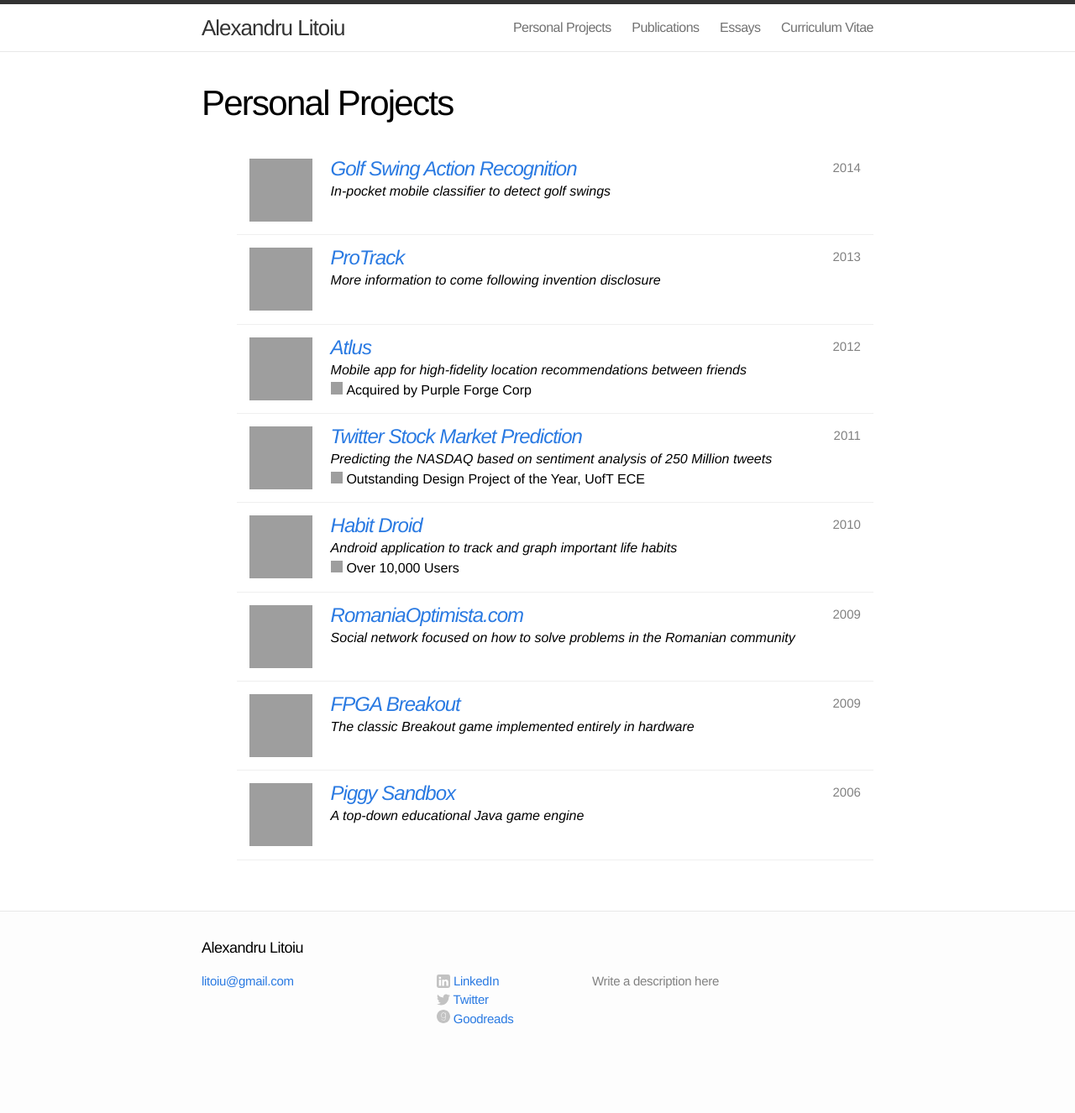
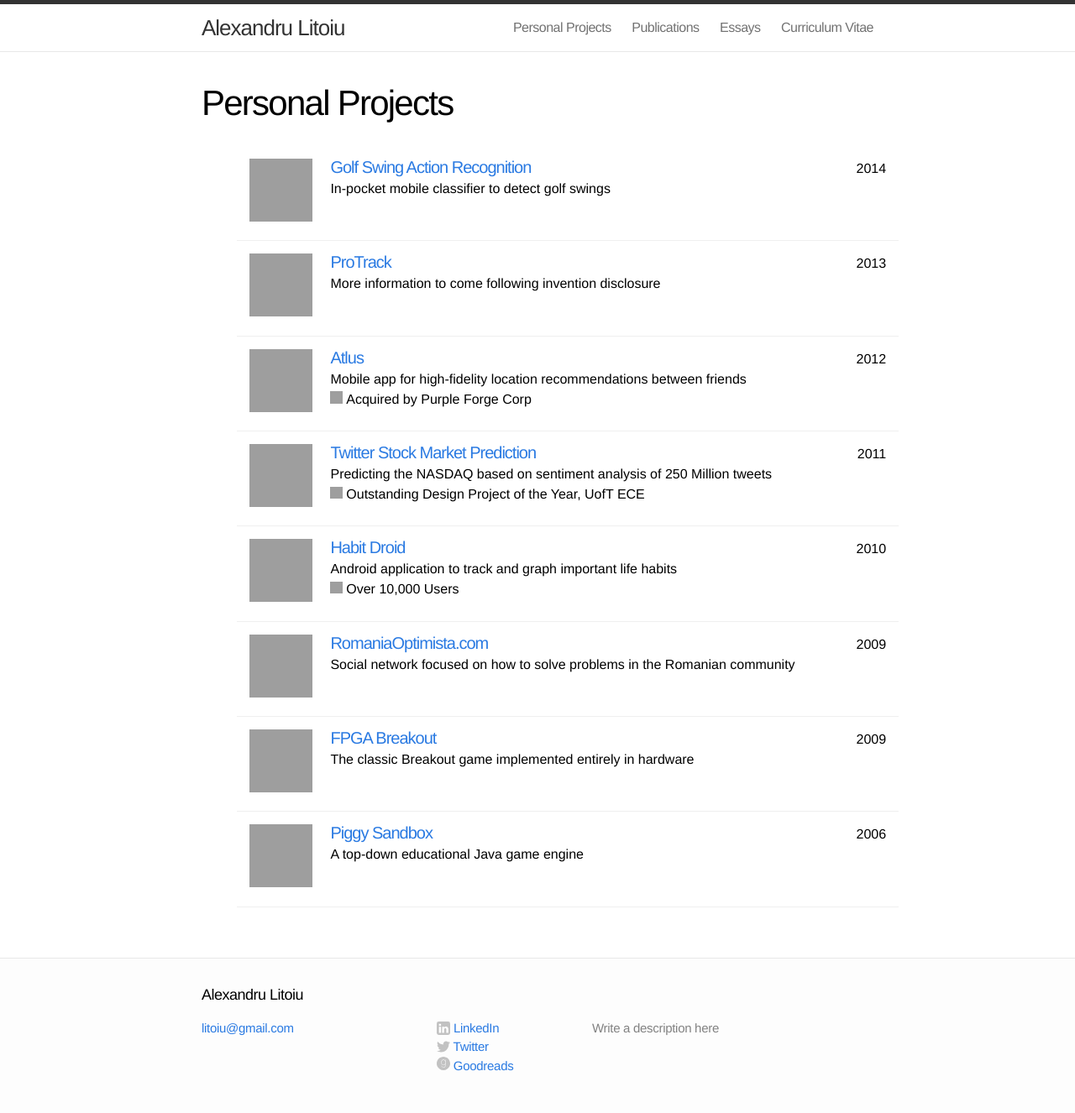
Before and after one commit to alitoiu/alitoiu.github.io, a Jekyll site: the page built from personal_projects.md, in a window 1280 px wide. Shown: the whole page at 84% size. Built offline with Jekyll 4.4.1, drawn with Linux system fonts in a browser that asks for light colours; before the commit the page ends 1270 px from its top, so only the background shows below that; grey boxes are pictures that could not be loaded.

Commit message:
Seem to have made Personal Projects, the projects pages, and Essays be reactive without any glitches

```diff
--- a/_posts/2012-01-01-Well-defined-vs-Ill-defined.markdown
+++ b/_posts/2012-01-01-Well-defined-vs-Ill-defined.markdown
@@ -13,7 +13,7 @@
 
 There exists another class of problems: those, which are ill defined. Ill-defined means that rules may or may not exist, and nobody tells you whether they do, or what they are. You have to figure all that out for yourself. I am encountering more of these types of problems in adult life than when I was younger. What courses should I sign up for? What company should I work for, if any? Nobody can answer these questions for me.
 
-A notable example of this class of problems is entrepreneurship. An entrepreneur can enter any market she wishes with any product she can develop. Her competitors may respond in an infinite number of ways, and she can only guess how her customers will react. If the entrepreneur doesnâ€™t understand her market, she may build a solution to a problem that her market doesnâ€™t have. So, for every unit of effort that the entrepreneur puts into moving the company forward, she must also dedicate a unit of time into understanding the rules of the market, and deciding which way forward is. This extra work is a sort of overhead, which is intrinsic in ill-defined problems, but not in well-defined problems.
+A notable example of this class of problems is entrepreneurship. An entrepreneur can enter any market she wishes with any product she can develop. Her competitors may respond in an infinite number of ways, and she can only guess how her customers will react. If the entrepreneur doesn't understand her market, she may build a solution to a problem that her market doesn't have. So, for every unit of effort that the entrepreneur puts into moving the company forward, she must also dedicate a unit of time into understanding the rules of the market, and deciding which way forward is. This extra work is a sort of overhead, which is intrinsic in ill-defined problems, but not in well-defined problems.
 
 ##Outward Focus
 
--- a/css/custom.css
+++ b/css/custom.css
@@ -1,17 +1,8 @@
-.thumbnail-header {
-	margin-bottom: 50px;
-	overflow: hidden;
-}
 
-.thumbnail-header h1 {
-	display: inline-block;
-	max-width: 670px;
-}
 
-.thumbnail-header p.meta{
-}
-
-.publications ul li { margin-bottom: 20px; }
+/*
+ * Styling for media elements
+ */
 
 img.fullwidth {
 	width:100%;
@@ -45,7 +36,21 @@
 	height:100%;
 }
 
+
+/*
+ * Styling for publication page
+ */
+
+ .publications ul li { margin-bottom: 20px; }
+
+/*
+ * Starting list comments
+ */
+
 .projects li {
+	width: 100%;
+	vertical-align: top;
+
 	overflow: auto;
 	padding: 2%;
 	margin: 0%;
@@ -55,23 +60,42 @@
 	border-width: 0px 0px 1px 0px;
 }
 
-.projects li.even{
-
+.projects li .list-substance{
+	display: table;
 }
 
-.projects li.odd{
+.projects li .list-image{
+	display: table-cell;
 }
 
 .projects li .list-content{
+	display: table-cell;
+	padding-left: 3%;
+	vertical-align: top;
+	width: 100%;
 }
 
-.projects li a {
-	vertical-align: center;
+.projects li .list-date{
+	display: block;
+	float: right;
+	vertical-align: top;
+}
+
+.projects li .title {
+	display: inline-block;
+	font-size: 20px;
+	font-style: none;
+}
+
+
+
+.projects li .description {
+	display: block;
+	font-style: none;
 }
 
 .projects li .accolade{
-	overflow: auto;
-	display: inline;
+	display: block;
 }
 
 .projects li .accolade img {
@@ -85,36 +109,51 @@
 }
 
 .thumbnail {
-	float: left;
 	width:75px;
 	height:75px;
-	margin: 0% 3% 0% 0%;
 }
 
+
+/*
+ * Styling for pagetype: page
+ */
 .thumbnail-header .thumbnail {
 	width: 100px;
 	height: 100px;
+	float: left;
 }
 
-.projects li .title {
-	display: inline-block;
-	font-style: italic;
+.thumbnail-header p.meta{
 }
 
-.projects li .description {
-	display: block;
-	font-style: italic;
+.thumbnail-header {
+	margin-bottom: 50px;
+	overflow: hidden;
 }
 
-.projects li .date {
-	float:right;
+.thumbnail-header h1 {
+	display: inline-block;
+	max-width: 670px;
 }
+
+
+
+/*
+ * Conditional CSS for small devices
+ */
 
 @media screen and (max-width: 700px) {
 	header.list-header {
 		text-align: center;
 	}
 
+
+	/*
+	 * Make all elements of the list item stack vertically
+	 * rather than horizontally
+	 * (and remove some padding along the way to make sure
+	 * everyhing is lined up)
+	 */
 	.list-page-content {
 		text-align: center;
 	}
@@ -132,11 +171,26 @@
 		margin-left: 0px;
 	}
 
-	.list-page-content .projects li .date{
+	.list-page-content .projects li .list-substance {
 		display: block;
-		float:none;
 	}
 
+	.list-page-content .projects li .list-image{
+		display: block;
+	}
+
+	.list-page-content .projects li .list-content{
+		padding: 0%;
+		display: block;
+	}
+
+	.list-page-content .projects li .list-date{
+		float: none;
+	}
+
+	/*
+	 * Center text and image
+	 */
 	.list-page-content .projects li {
 		text-align: center;
 	}
@@ -148,6 +202,9 @@
 	}
 
 
+	/*
+	 * Add correct vertical spacing to elements
+	 */
 	.thumbnail {
 		float: none;
 		margin-bottom: 2%;
--- a/personal_projects.md
+++ b/personal_projects.md
@@ -15,32 +15,35 @@
   {% endif %}
 
   <li class="{{ even }}">
+	<div class="list-date">{{ project.date | date: "%Y" }}</div>
 
-    <span class="post-date date">{{ project.date | date: "%Y" }}</span>
+	<div class="list-substance">
+	    <div class="list-image">
+		    <a class="post-link" href="{{ project.url | prepend: site.baseurl }}">
+		    	{% if project.thumbnail_rel_path %}
+			    <img src="{{site.dropbox_url}}{{project.thumbnail_rel_path}}" class="thumbnail"/>
+		        {% endif %}
+		    </a>
+		</div>
 
-    <a class="post-link" href="{{ project.url | prepend: site.baseurl }}">
-    	{% if project.thumbnail_rel_path %}
-	    <img src="{{site.dropbox_url}}{{project.thumbnail_rel_path}}" class="thumbnail"/>
-        {% endif %}
-    </a>
+	    <div class="list-content">
 
-    <div class="list-content">
+		    <a class="post-link title" href="{{ project.url | prepend: site.baseurl }}">
+		    	{{project.title}}
+			</a>
 
-	    <a class="post-link title" href="{{ project.url | prepend: site.baseurl }}">
-	    	{{project.title}}
-		</a>
+		    <span class="description">
+		    	{{project.description}}
+			</span>
 
-	    <span class="description">
-	    	{{project.description}}
-		</span>
+			{% if project.accolade1 %}
+			<span class="accolade">
+				<img src="{{site.dropbox_url}}Layout/check_green.png"/>
+				<p>{{ project.accolade1 }}</p>
+			</span>
+			{% endif %}
 
-		{% if project.accolade1 %}
-		<span class="accolade">
-			<img src="{{site.dropbox_url}}Layout/check_green.png"/>
-			<p>{{ project.accolade1 }}</p>
-		</span>
-		{% endif %}
-
+		</div>
 	</div>
 
   </li>
```
